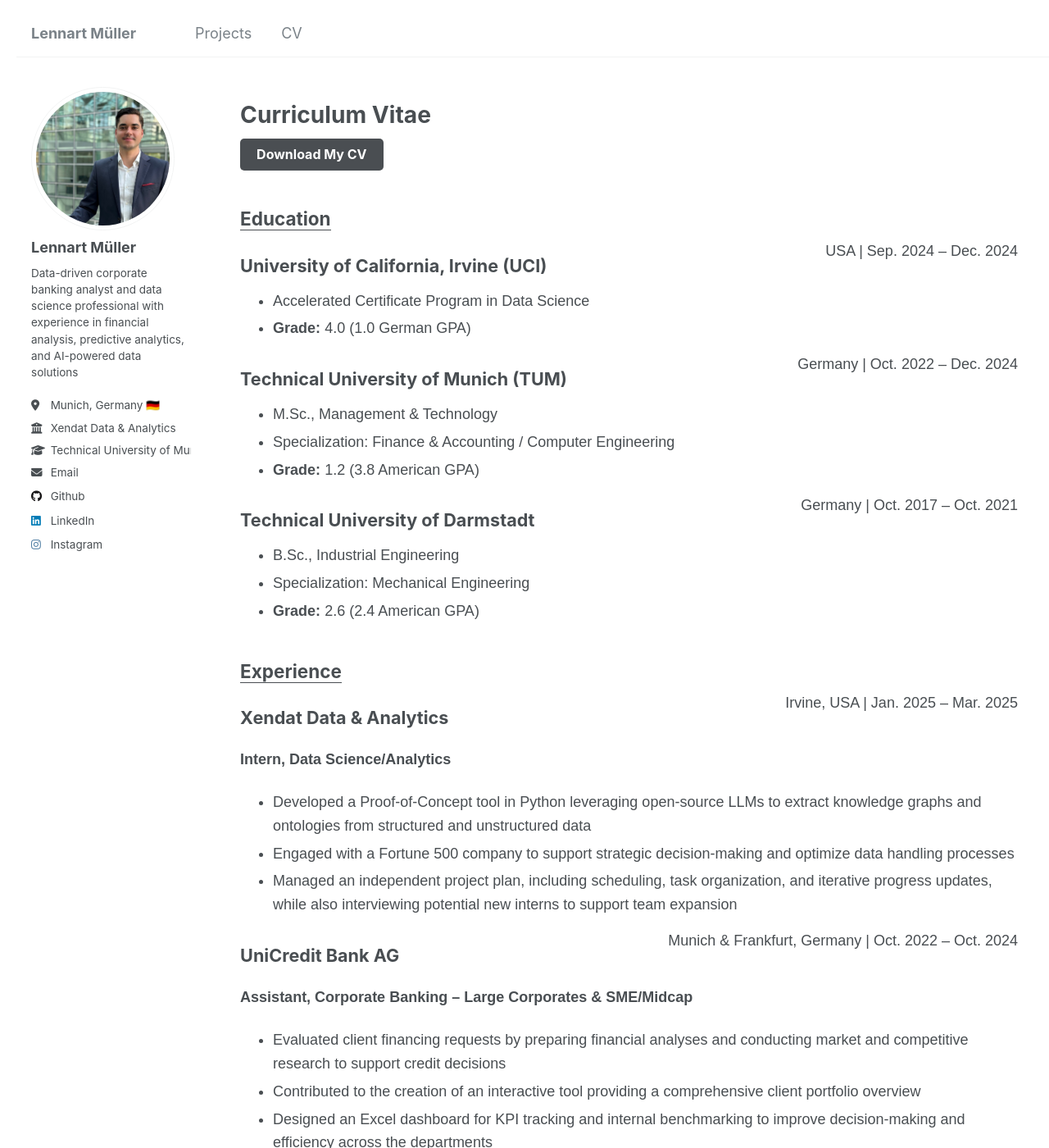
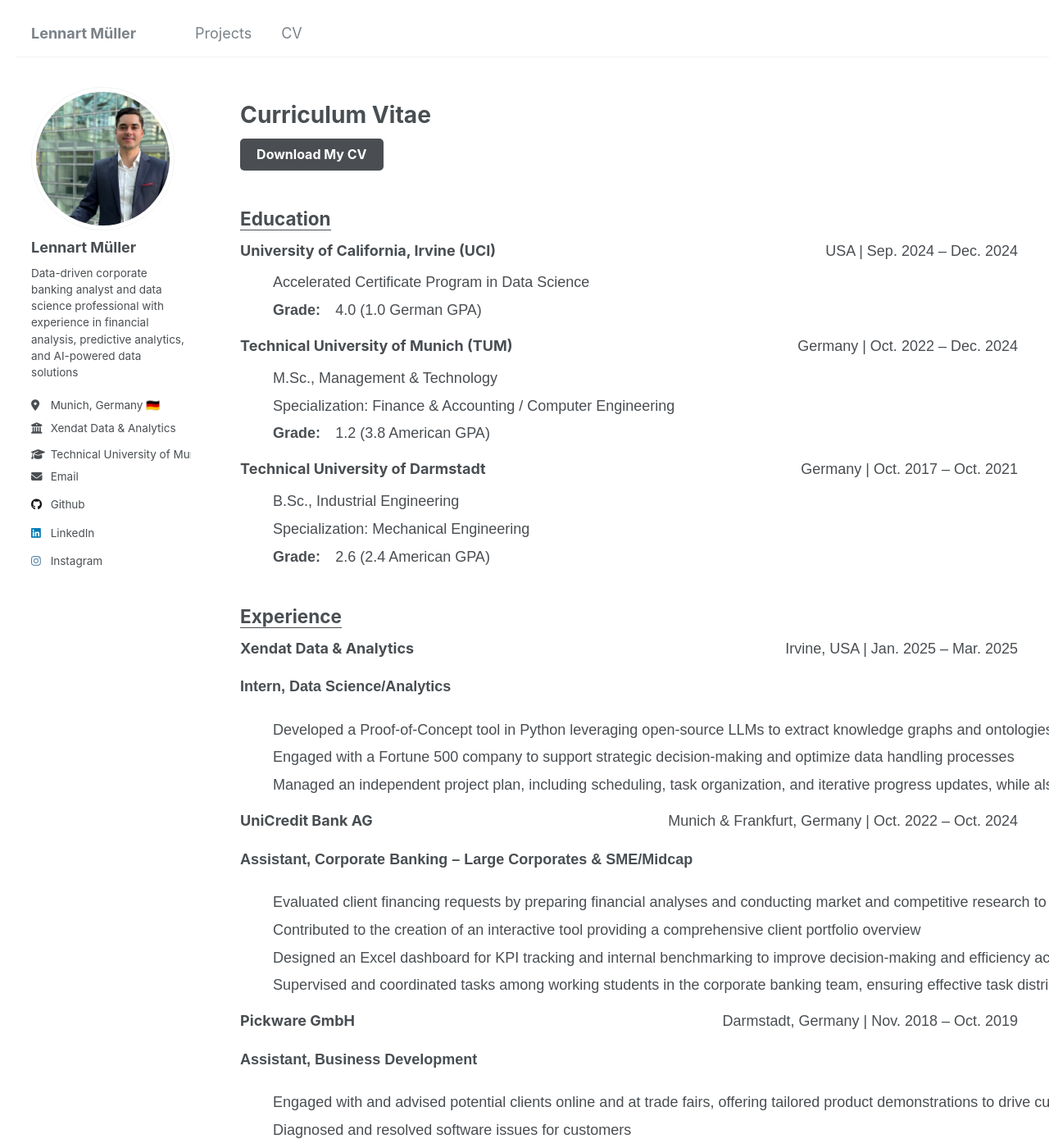
Before and after one commit to lennartmueller123/lennartmueller123.github.io, a Jekyll site: the page built from _pages/cv.html, in a window 1280 px wide and 1400 px high. Shown: the whole window at 82% size. Built offline with Jekyll 4.4.1, drawn with Linux system fonts in a browser that asks for light colours.

Commit message:
Update cv.html
Trying to fix alignings in CV

```diff
--- a/_pages/cv.html
+++ b/_pages/cv.html
@@ -37,19 +37,11 @@
         .entry-header {
             display: flex;
             justify-content: space-between;
-            align-items: left;
+            align-items: baseline;
         }
-        .entry-header h3 {
-            margin: 0;
-            font-size: 1.2em;
-            margin-top: 20px;
-            margin-bottom: 5px;
-        }
+        .entry-header h3,
         .entry-header p {
             margin: 0;
-            font-size: 1em;
-            margin-top: 0;
-            margin-bottom: 5px;
         }
         ul {
             margin: 10px 0;
@@ -57,6 +49,9 @@
         }
         ul li {
             margin-bottom: 5px;
+            display: grid;
+            grid-template-columns: max-content auto;
+            column-gap: 1em;    /* space between label and value */
         }
     </style>
 </head>
```
